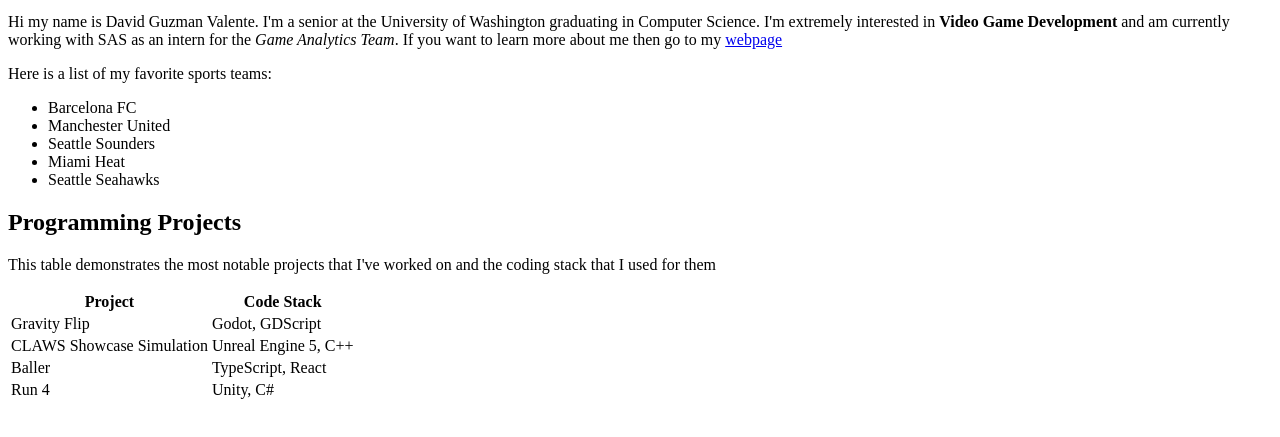
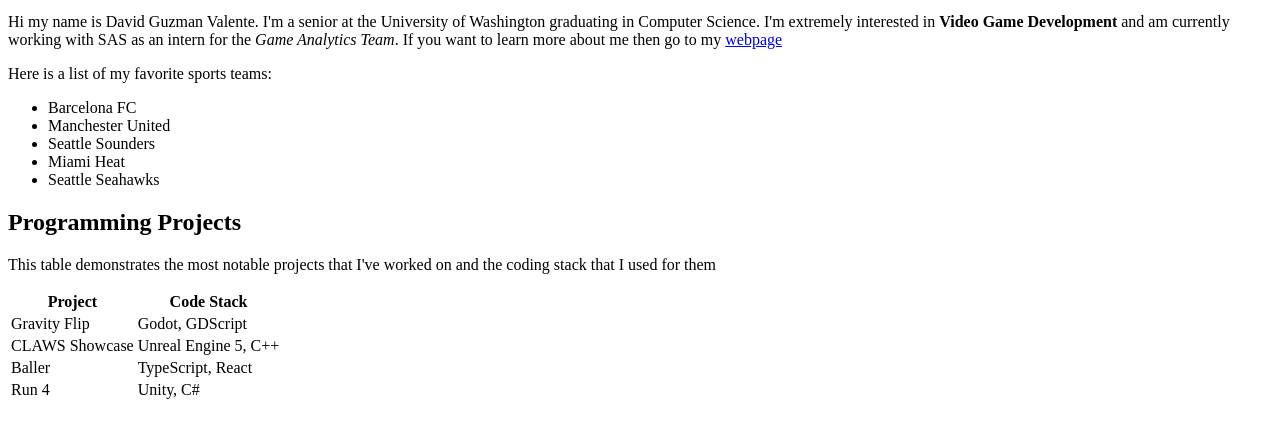
Before and after one commit to dguzval/activity-github-webpage, a plain HTML site: page index.html in a window 1280 px wide. Shown: the part 85-522 px from the top of the page. Drawn offline with Linux system fonts and the light colour scheme.

Commit message:
Update index.html

```diff
--- a/index.html
+++ b/index.html
@@ -30,7 +30,7 @@
         <td>Godot, GDScript</td>
       </tr>
       <tr>
-        <td>CLAWS Showcase Simulation</td>
+        <td>CLAWS Showcase</td>
         <td>Unreal Engine 5, C++</td>
       </tr>
       <tr>
```
